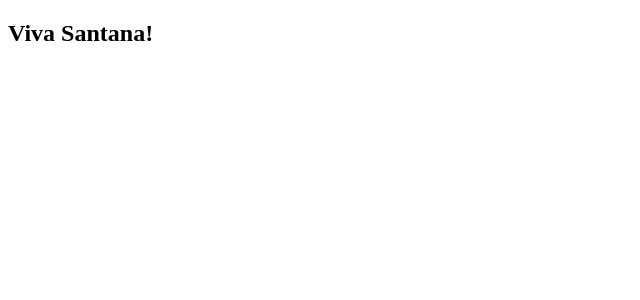
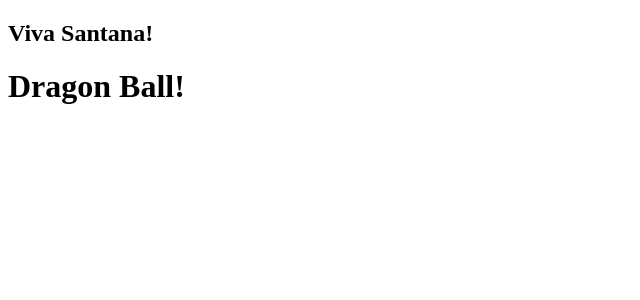
Before and after one commit to allangbr/nextIniciate, a Next.js app: page / in a window 1280 px wide. Shown: the top 300 px of the page, without its empty margins (0-640 px from the left). Built offline with nearby package versions, Linux system fonts and the light colour scheme.

Commit message:
adicionando função exportada

```diff
--- /dev/null
+++ b/pages/export.js
@@ -0,0 +1,9 @@
+export function Anime(){
+  return (
+    <div>
+       <h1>
+         Dragon Ball!
+       </h1>
+    </div>
+ )
+}
--- a/pages/index.js
+++ b/pages/index.js
@@ -1,9 +1,12 @@
+import {Anime} from 'export.js';
+
 export default function Home(){
   return (
      <div>
         <h2>
           Viva Santana!
         </h2>
+        <Anime/>
      </div>
   )
 }
```
